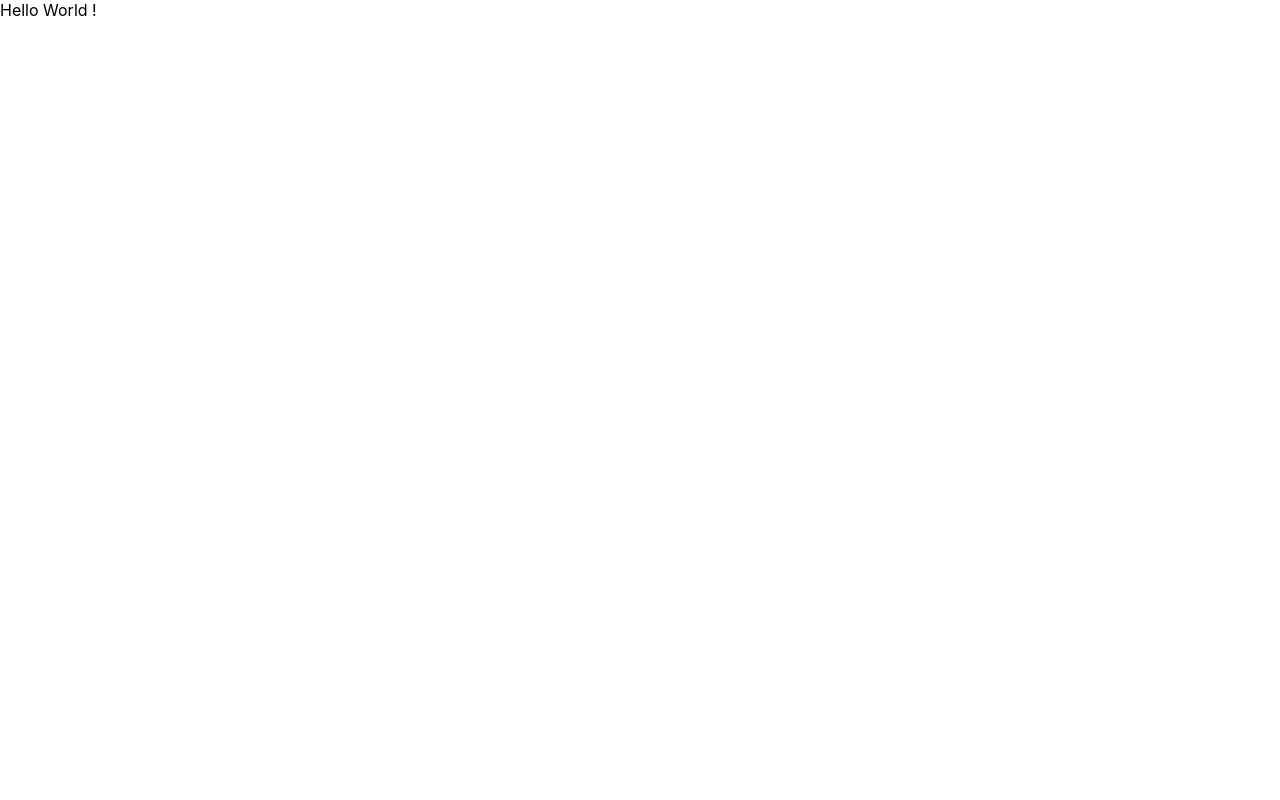
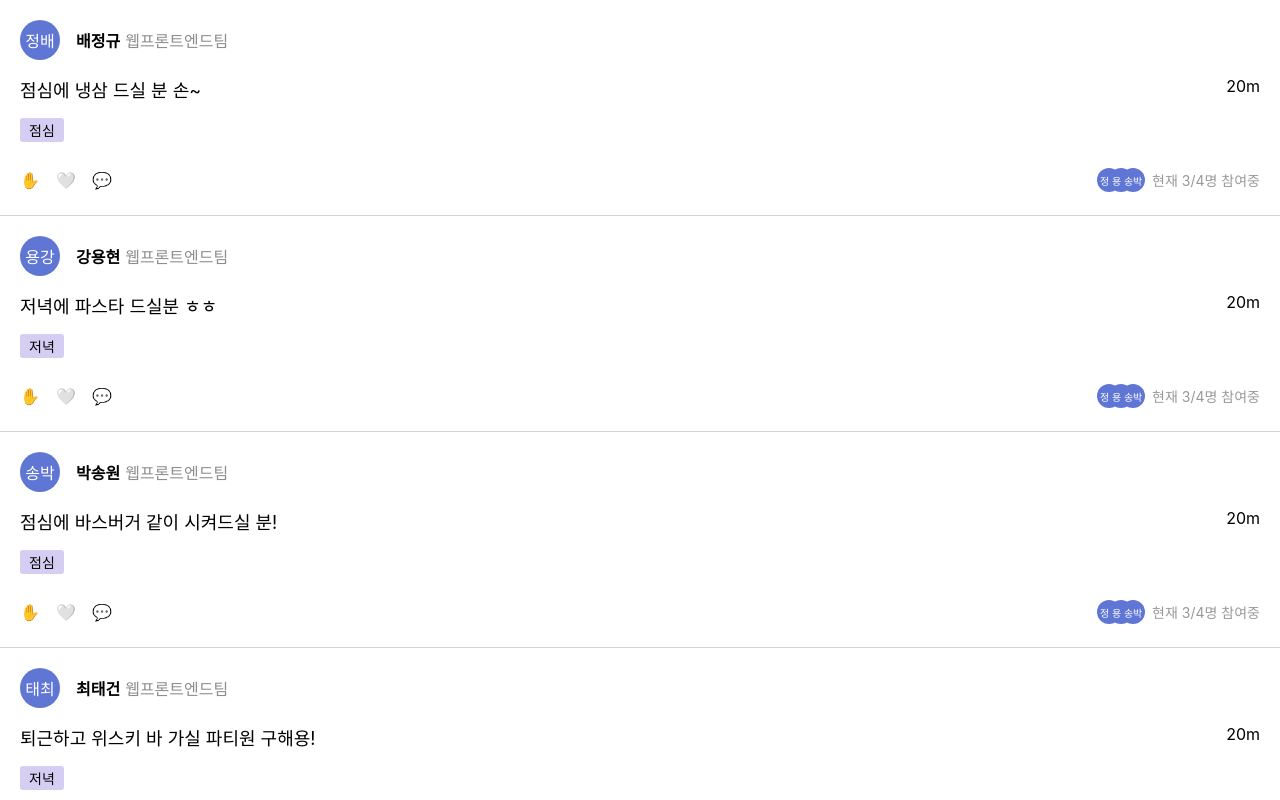
Before and after one commit to junggyoo/with-eat-drink, a Next.js app: page /main/Main in a window 1280 px wide. Shown: the top 800 px of the page. Built offline with nearby package versions, Linux system fonts and the light colour scheme.

Commit message:
feat: 메인 화면 UI

```diff
--- /dev/null
+++ b/components/avator/Avator.tsx
@@ -0,0 +1,61 @@
+import styled from "styled-components"
+
+interface AvatorProps {
+  name?: string;
+  width?: string;
+  height?: string;
+  marginTop?: string;
+  marginRight?: string;
+  marginBottom?: string;
+  marginLeft?: string;
+  backgroundColor?: string;
+  fontSize?: string;
+}
+
+export default function Avator({
+  name,
+  width = '40px',
+  height = '40px',
+  marginTop,
+  marginRight,
+  marginBottom,
+  marginLeft,
+  backgroundColor = '#5F76D5',
+  fontSize = '16px',
+  }: AvatorProps) {
+  return (
+    <AvatorWrapper
+      width={width}
+      height={height}
+      marginTop={marginTop}
+      marginRight={marginRight}
+      marginBottom={marginBottom}
+      marginLeft={marginLeft}
+      backgroundColor={backgroundColor}
+    >
+      <Name fontSize={fontSize}>
+        {name}
+      </Name>
+    </AvatorWrapper>
+  )
+}
+
+const AvatorWrapper = styled.div<Omit<AvatorProps, 'name' | 'fontSize'>>`
+  display: inline-flex;
+  justify-content: center;
+  align-items: center;
+  width: ${({ width }) => width};
+  height: ${({ height }) => height};
+  margin-top: ${({ marginTop }) => marginTop};
+  margin-right: ${({ marginRight }) => marginRight};
+  margin-bottom: ${({ marginBottom }) => marginBottom};
+  margin-left: ${({ marginLeft }) => marginLeft};
+  background-color: ${({ backgroundColor }) => backgroundColor};
+  border-radius: 50%;
+`
+
+const Name = styled.span<Pick<AvatorProps, 'fontSize'>>`
+  font-size: ${({ fontSize }) => fontSize};
+  font-weight: 300;
+  color: #FFFFFF;
+`
--- /dev/null
+++ b/components/avator/index.ts
@@ -0,0 +1 @@
+export { default as Avator } from './Avator';
--- a/components/bottomNavBar/BottomNavBar.tsx
+++ b/components/bottomNavBar/BottomNavBar.tsx
@@ -32,9 +32,11 @@ export default function BottomNavBar() {
 
 const BottomNavBarWrapper = styled.div`
   position: fixed;
+  width: 100%;
   bottom: 0;
   padding-top: 11px;
   padding-bottom: 41px;
+  background-color: white;
   border-top: 1px solid #000;
 `
 
--- a/components/header/Header.tsx
+++ b/components/header/Header.tsx
@@ -11,7 +11,11 @@ export default function Header() {
 }
 
 const HeaderWrapper = styled.header`
+  position: fixed;
+  top: 0;
+  width: 100%;
   padding: 14px 0;
+  background-color: white;
   text-align: center;
   border-bottom: 1px solid #000;
 `
--- a/components/layout/Layout.tsx
+++ b/components/layout/Layout.tsx
@@ -21,4 +21,5 @@ export default function Layout({ children }: LayoutProps) {
 
 const Contents = styled.main`
   height: 100%;
+  margin-top: 51px;
 `
--- a/pages/main/Main.tsx
+++ b/pages/main/Main.tsx
@@ -1,12 +1,131 @@
 import styled from "styled-components"
-import { Layout } from "../../components/layout"
-import type { ReactElement } from "react"
+import Party from "./components/Party"
+
+export interface DataProps {
+  name: string;
+  fullName: string;
+  department: string;
+  contents: string;
+  distance: string;
+  category: string;
+  attendees: {name: string}[];
+}
+
+export const PARTY_DATA: DataProps[] = [
+  {
+    name: '정배',
+    fullName: '배정규',
+    department: '웹프론트엔드팀',
+    contents: '점심에 냉삼 드실 분 손~',
+    distance: '20m',
+    category: '점심',
+    attendees: [
+      {
+        name: '정배'
+      },
+      {
+        name: '용강'
+      },
+      {
+        name: '송박'
+      },
+    ]
+  },
+  {
+    name: '용강',
+    fullName: '강용현',
+    department: '웹프론트엔드팀',
+    contents: '저녁에 파스타 드실분 ㅎㅎ',
+    distance: '20m',
+    category: '저녁',
+    attendees: [
+      {
+        name: '정배'
+      },
+      {
+        name: '용강'
+      },
+      {
+        name: '송박'
+      },
+    ]
+  },
+  {
+    name: '송박',
+    fullName: '박송원',
+    department: '웹프론트엔드팀',
+    contents: '점심에 바스버거 같이 시켜드실 분!',
+    distance: '20m',
+    category: '점심',
+    attendees: [
+      {
+        name: '정배'
+      },
+      {
+        name: '용강'
+      },
+      {
+        name: '송박'
+      },
+    ]
+  },
+  {
+    name: '태최',
+    fullName: '최태건',
+    department: '웹프론트엔드팀',
+    contents: '퇴근하고 위스키 바 가실 파티원 구해용!',
+    distance: '20m',
+    category: '저녁',
+    attendees: [
+      {
+        name: '정배'
+      },
+      {
+        name: '용강'
+      },
+      {
+        name: '송박'
+      },
+    ]
+  },
+  {
+    name: '예주',
+    fullName: '주예리나',
+    department: '웹프론트엔드팀',
+    contents: '점심 돈까스 파티 구해요~~ 컴온!',
+    distance: '20m',
+    category: '점심',
+    attendees: [
+      {
+        name: '정배'
+      },
+      {
+        name: '용강'
+      },
+      {
+        name: '송박'
+      },
+    ]
+  }
+]
 
 export default function Main() {
   return (
     <>
       <MainWrapper>
-        Hello World !
+        {PARTY_DATA.map((data) => (
+          <Party
+            key={data.name}
+            name={data.name}
+            fullName={data.fullName}
+            department={data.department}
+            contents={data.contents}
+            distance={data.distance}
+            category={data.category}
+            attendees={data.attendees}
+          />
+        ))}
+
       </MainWrapper>
     </>
   )
--- /dev/null
+++ b/pages/main/components/Category.tsx
@@ -0,0 +1,28 @@
+import styled from "styled-components"
+
+interface CategoryProps {
+  children: string;
+}
+
+export default function Category({ children }: CategoryProps) {
+  return (
+    <CategoryWrapper>
+      <Name>{children}</Name>
+    </CategoryWrapper>
+  )
+}
+
+const CategoryWrapper = styled.div`
+  display: flex;
+  justify-content: center;
+  align-items: center;
+  width: 44px;
+  height: 24px;
+  background-color: #D6CEF2;
+  border-radius: 3px;
+`
+
+const Name = styled.span`
+  font-size: 14px;
+  color: #000;
+`
--- /dev/null
+++ b/pages/main/components/Party.tsx
@@ -0,0 +1,127 @@
+import styled from "styled-components"
+import { Avator } from "../../../components/avator"
+import { DataProps } from "../Main"
+import Category from "./Category"
+
+export default function Party({
+  name,
+  fullName,
+  department,
+  contents,
+  distance,
+  category,
+  attendees
+  }: DataProps) {
+  return (
+    <PartyWrapper>
+      <WriterInfo>
+        <Avator name={name} />
+        <FullNameContainer>
+          <FullName>{fullName}</FullName>
+          <Department>{department}</Department>
+        </FullNameContainer>
+      </WriterInfo>
+      <ContentsContainer>
+        <Contents>{contents}</Contents>
+        <Distance>{distance}</Distance>
+      </ContentsContainer>
+      <Category>{category}</Category>
+      <PartyJoinContainer>
+        <PartyActions>
+          <Icon>✋</Icon>
+          <Icon>🤍</Icon>
+          <Icon>💬</Icon>
+        </PartyActions>
+        <PartyAttendees>
+          <AttendeesAvator>
+            {attendees?.map((user) => (
+              <Avator
+                key={user.name}
+                name={user.name}
+                width="24px"
+                height="24px"
+                fontSize="10px"
+                marginRight="-12px"
+                backgroundColor="#5F76D5"
+              />
+            ))}
+          </AttendeesAvator>
+          <AttendeesCount>현재 3/4명 참여중</AttendeesCount>
+        </PartyAttendees>
+      </PartyJoinContainer>
+    </PartyWrapper>
+  )
+}
+
+const PartyWrapper = styled.article`
+  min-height: 193px;
+  padding: 20px;
+  border-bottom: 1px solid lightgray;
+`
+
+const WriterInfo = styled.div`
+  display: flex;
+`
+
+const FullName = styled.span`
+  margin-left: 16px;
+  font-size: 16px;
+  font-weight: bold;
+`
+
+const Department = styled.span`
+  margin-left: 5px;
+  font-size: 16px;
+  color: #8E8E8E;
+`
+
+const FullNameContainer = styled.div`
+  display: flex;
+  align-items: center;
+`
+
+const ContentsContainer = styled.div`
+  display: flex;
+  justify-content: space-between;
+  margin: 16px 0;
+`
+
+const Contents = styled.div`
+  width: 300px;
+  font-size: 18px;
+`
+
+const Distance = styled.span`
+  font-size: 16px;
+`
+
+const PartyJoinContainer = styled.div`
+  display: flex;
+  justify-content: space-between;
+  align-items: center;
+  height: 30px;
+  margin-top: 23px;
+`
+
+const PartyActions = styled.div`
+`
+
+const Icon = styled.span`
+  width: 30px;
+  height: 30px;
+  margin-right: 16px;
+`
+
+const PartyAttendees = styled.div`
+  display: flex;
+  align-items: center;
+`
+
+const AttendeesAvator = styled.div`
+  margin-right: 19px;
+`
+
+const AttendeesCount = styled.div`
+  color: #999999;
+  font-size: 14px;
+`
--- a/styles/globals.css
+++ b/styles/globals.css
@@ -28,5 +28,4 @@ h1, h2, h3, h4, h5, h6 {
 
 * {
   box-sizing: border-box;
-  width: 100%;
 }
```
